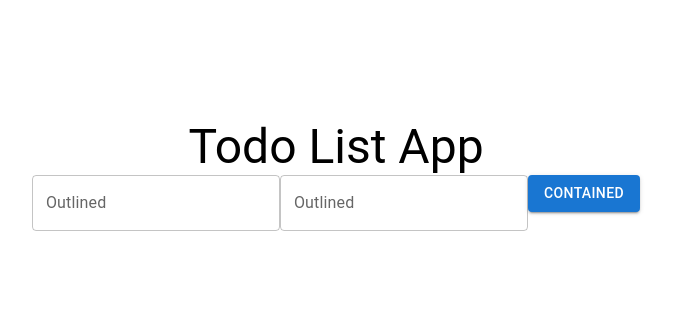
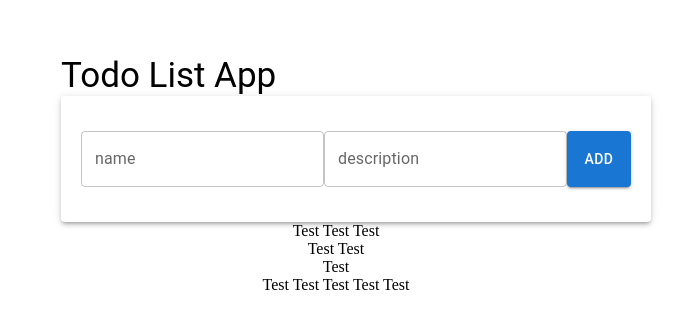
Before and after one commit to Kutsuruk/todo-list-app, a React (Create React App) app: page / in a window 1280 px wide. Shown: the part 233-562 px from the top of the page, without its empty margins (304-988 px from the left). Built offline with nearby package versions, Linux system fonts and the light colour scheme.

Commit message:
Created TodoList component. Refactor state, onChange and onClick methods for two input fields.

```diff
--- a/src/App.tsx
+++ b/src/App.tsx
@@ -3,13 +3,15 @@ import './App.css';
 import Header from "./components/Header/Header";
 import Panel from "./components/Panel/Panel";
 import {Box} from "@mui/material";
+import TodoList from "./components/TodoList/TodoList";
 
 const  App:FC = () => {
   return (
       <div className='App'>
-          <Box display='flex' flexDirection='column'>
+          <Box display='flex' flexDirection='column' width='550px'>
               <Header />
               <Panel />
+              <TodoList />
           </Box>
       </div>
   );
--- a/src/components/Header/Header.tsx
+++ b/src/components/Header/Header.tsx
@@ -1,13 +1,13 @@
 import {FC} from "react";
-import {Typography} from "@mui/material";
+import {Box, Typography} from "@mui/material";
 
 const Header:FC = () => {
     return(
-        <header>
-            <Typography variant='h3'>
+        <Box textAlign='left'>
+            <Typography fontSize='35px' variant='h3'>
                 Todo List App
             </Typography>
-        </header>
+        </Box>
     )
 }
 
--- a/src/components/Panel/Panel.tsx
+++ b/src/components/Panel/Panel.tsx
@@ -1,28 +1,52 @@
-import {Box, Button, TextField} from "@mui/material";
+import {Button, Paper, TextField} from "@mui/material";
 import React, {useState} from "react";
 
+const DEFAULT_TODO = { name: '', description: '' }
+
 const Panel = () => {
-    const [inputValue, setInputValue] = useState('')
+    const [todo, setTodo] = useState({ name: '', description: ''})
 
-    const onChange = (event: React.ChangeEvent<HTMLInputElement>) => {
-        const { value} = event.target
-        setInputValue(value)
+    const onInputChange = (event: React.ChangeEvent<HTMLInputElement>) => {
+        const { value, name} = event.target
+        setTodo({...todo, [name]: value} )
+    }
+
+    const onButtonAddClick = (): void => {
+        console.log('@', todo)
+        setTodo(DEFAULT_TODO)
     }
 
     return(
-        <Box>
+        <Paper elevation={3}
+               style={{
+                   padding: '35px 20px',
+                   borderRadius: '2',
+                   display: 'flex',
+                   justifyContent: 'space-between',
+                   alignContent: 'center',
+                   gap: '2',
+                   width: '100%',
+               }}
+        >
             <TextField id="outlined-basic"
-                       label="Outlined"
+                       label="name"
                        variant="outlined"
-                       onChange={onChange}
+                       name='name'
+                       onChange={onInputChange}
             />
             <TextField id="outlined-basic"
-                       label="Outlined"
+                       label="description"
                        variant="outlined"
+                       name='description'
+                       onChange={onInputChange}
             />
 
-            <Button variant="contained">Contained</Button>
-        </Box>
+            <Button variant="contained"
+                    onClick={onButtonAddClick}
+            >
+                Add
+            </Button>
+        </Paper>
     )
 }
 
--- a/src/components/TodoList/TodoList.tsx
+++ b/src/components/TodoList/TodoList.tsx
@@ -1,9 +1,22 @@
 import {Box} from "@mui/material";
+
+const todoLists = [
+    { id: 1, name: 'Test name', description: 'Test Test Test', checked: false },
+    { id: 2, name: 'Test name', description: 'Test Test', checked: true },
+    { id: 3, name: 'Test name', description: 'Test', checked: false },
+    { id: 4, name: 'Test name', description: 'Test Test Test Test Test', checked: true },
+]
 
 const TodoList = () => {
     return(
         <Box>
-
+            {
+                todoLists.map((todoList) => (
+                    <Box key={todoList.id}>
+                        {todoList.description}
+                    </Box>
+                ))
+            }
         </Box>
     )
 }
```
